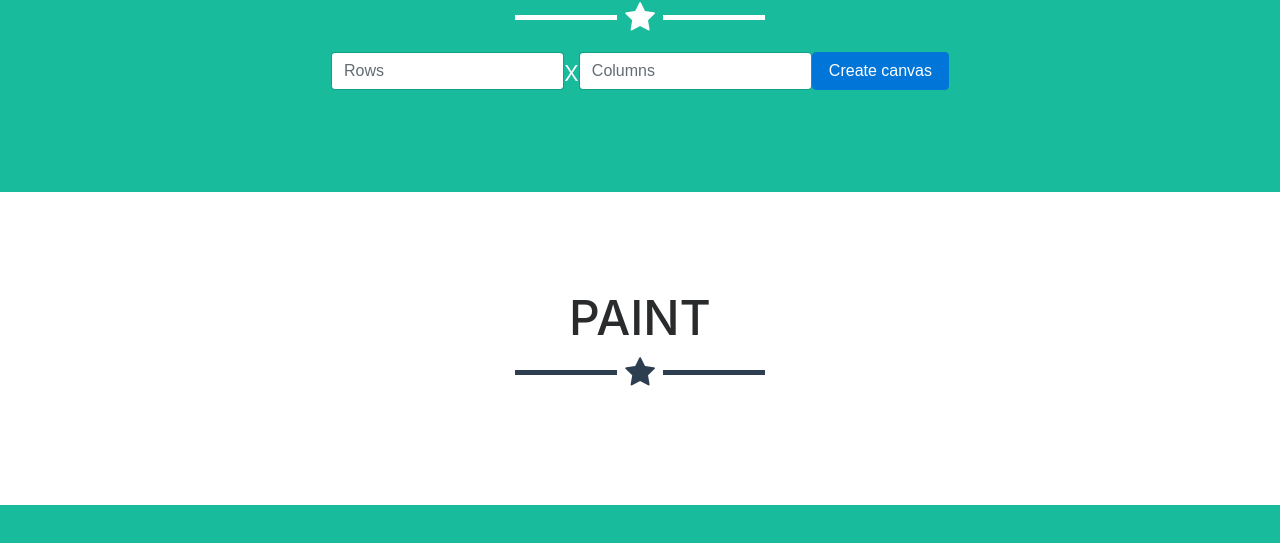
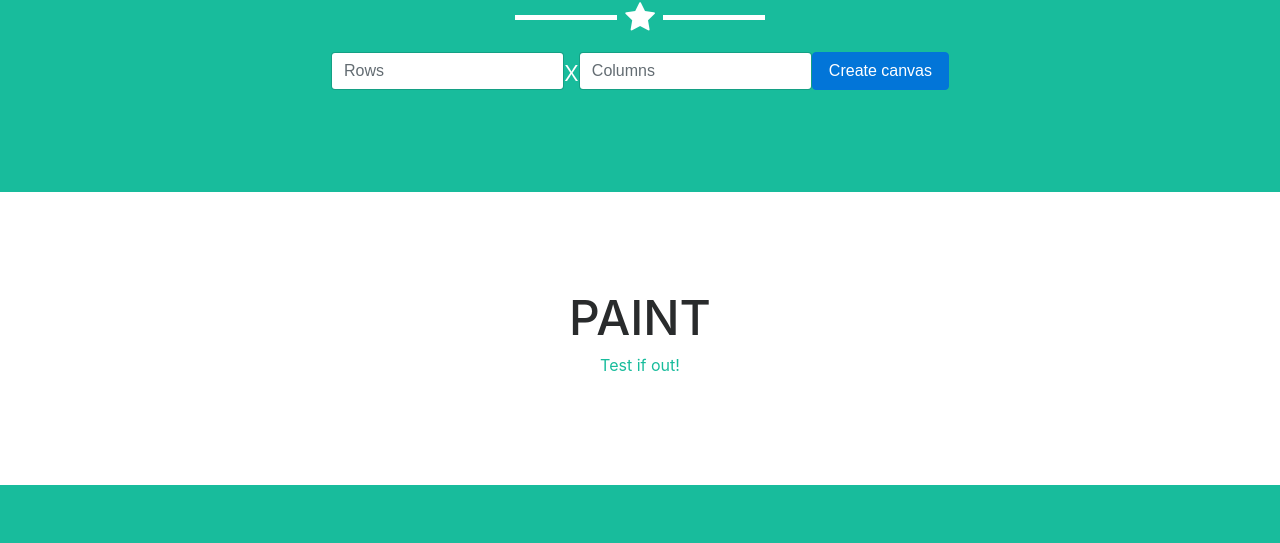
Before and after one commit to becczor/8-bit-paint, a website with bundled scripts: page index.html in a window 1280 px wide. Shown: the part 509-1052 px from the top of the page. Built offline with nearby package versions, Linux system fonts and the light colour scheme.

Commit message:
added link to test for publishing

```diff
--- a/index.html
+++ b/index.html
@@ -88,7 +88,9 @@
     <section id="portfolio">
         <div class="container">
             <h2 class="text-center">Paint</h2>
-            <hr class="star-primary">
+            <!--<hr class="star-primary">-->
+            <a class="nav-link text-center nav-item active" target="_blank" href="https://becczor.github.io/8-bit-paint/test.html">Test if out!</a>
+
         </div>
         <div>
 
@@ -111,7 +113,7 @@
                     <div class="footer-col col-md-4">
                         <h3>Rating</h3>
                         <p>"5 of 5 muxers,
-                            <br>would use this"</p>
+                        <br \>would use this"</p>
                     </div>
                     <div class="footer-col col-md-4">
                         <h3>Around the Web</h3>
```
Also changed, not shown: 1 other file.
